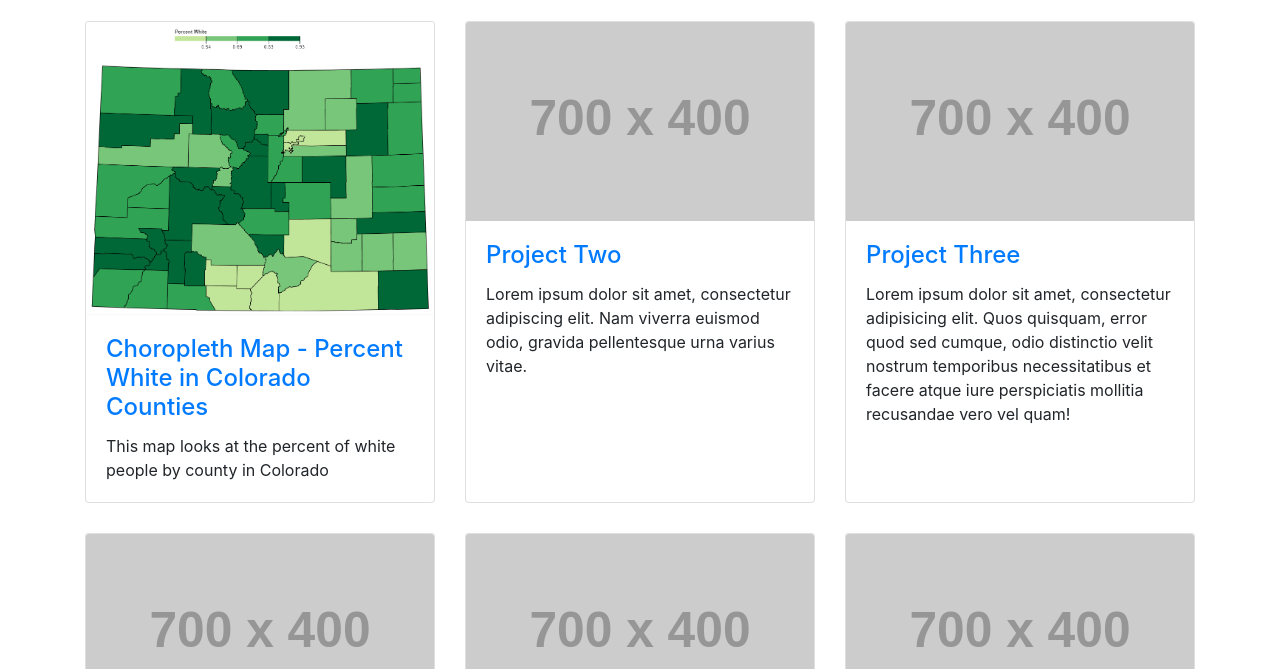
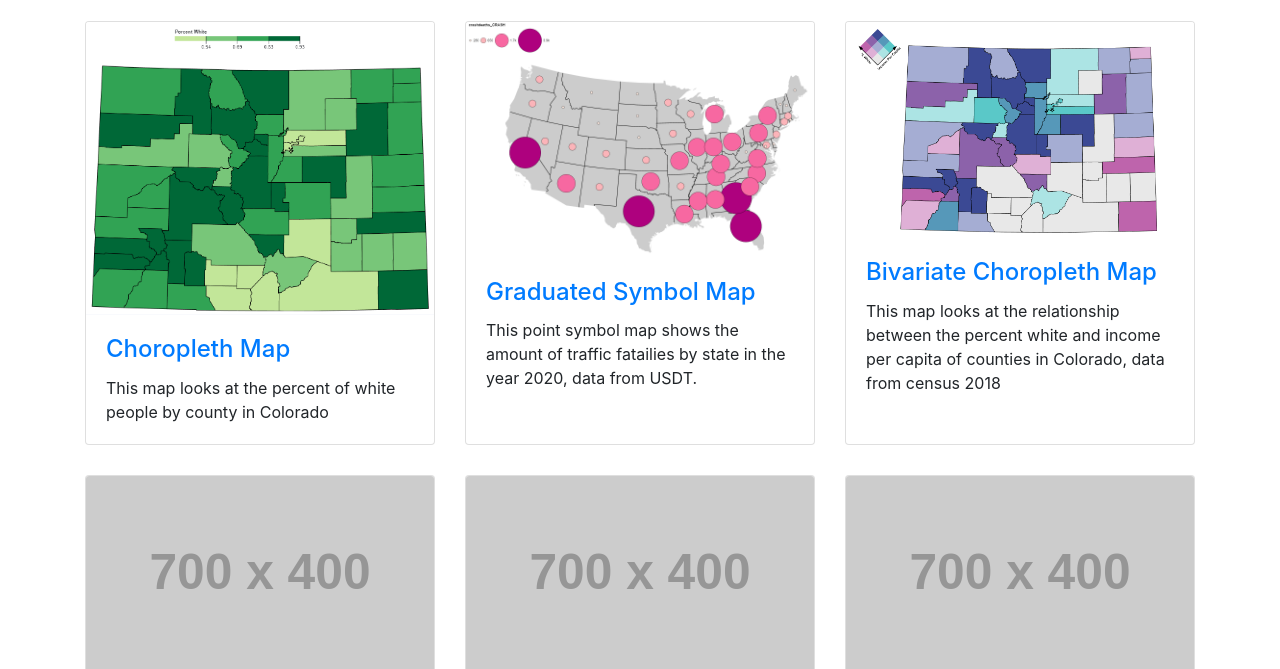
Before and after one commit to geog3540/adodds1, a website: page index.html in a window 1280 px wide. Shown: the part 131-800 px from the top of the page. Drawn offline with Linux system fonts and the light colour scheme; placeholder pictures from the web are drawn by us.

Commit message:
added map 2 and 3

```diff
--- a/index.html
+++ b/index.html
@@ -62,7 +62,7 @@
             <a href="https://observablehq.com/d/3678c079a7e549c5"><img class="card-img-top" src="images/choroplethmap.PNG" alt=""></a>
             <div class="card-body">
               <h4 class="card-title">
-                <a href="https://observablehq.com/d/3678c079a7e549c5">Choropleth Map - Percent White in Colorado Counties</a>
+                <a href="https://observablehq.com/d/3678c079a7e549c5">Choropleth Map</a>
               </h4>
               <p class="card-text">This map looks at the percent of white people by county in Colorado</p>
             </div>
@@ -70,23 +70,23 @@
         </div>
         <div class="col-lg-4 col-sm-6 portfolio-item">
           <div class="card h-100">
-            <a href="#"><img class="card-img-top" src="http://placehold.it/700x400" alt=""></a>
+            <a href="https://observablehq.com/d/d65ae247ad4022e8"><img class="card-img-top" src="images/pointmap.PNG" alt=""></a>
             <div class="card-body">
               <h4 class="card-title">
-                <a href="#">Project Two</a>
+                <a href="https://observablehq.com/d/d65ae247ad4022e8">Graduated Symbol Map</a>
               </h4>
-              <p class="card-text">Lorem ipsum dolor sit amet, consectetur adipiscing elit. Nam viverra euismod odio, gravida pellentesque urna varius vitae.</p>
+              <p class="card-text">This point symbol map shows the amount of traffic fatailies by state in the year 2020, data from USDT.</p>
             </div>
           </div>
         </div>
         <div class="col-lg-4 col-sm-6 portfolio-item">
           <div class="card h-100">
-            <a href="#"><img class="card-img-top" src="http://placehold.it/700x400" alt=""></a>
+            <a href="https://observablehq.com/d/6ea71226b46f128d"><img class="card-img-top" src="images/bivariatemap2.png" alt=""></a>
             <div class="card-body">
               <h4 class="card-title">
-                <a href="#">Project Three</a>
+                <a href="https://observablehq.com/d/6ea71226b46f128d">Bivariate Choropleth Map</a>
               </h4>
-              <p class="card-text">Lorem ipsum dolor sit amet, consectetur adipisicing elit. Quos quisquam, error quod sed cumque, odio distinctio velit nostrum temporibus necessitatibus et facere atque iure perspiciatis mollitia recusandae vero vel quam!</p>
+              <p class="card-text">This map looks at the relationship between the percent white and income per capita of counties in Colorado, data from census 2018</p>
             </div>
           </div>
         </div>
```
Also changed, not shown: shortbio.html (+3 -3 lines), images/Bivariate Map.png (deleted), images/bivariatemap2.PNG (added), images/campus.jpg (added).
